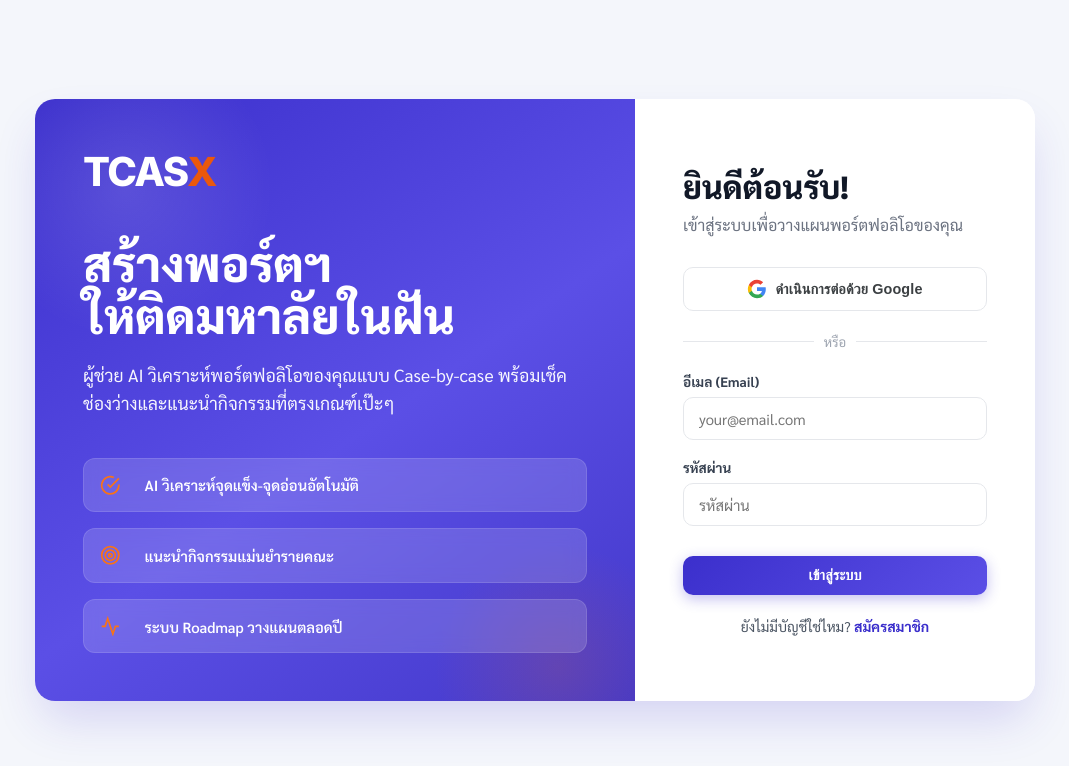
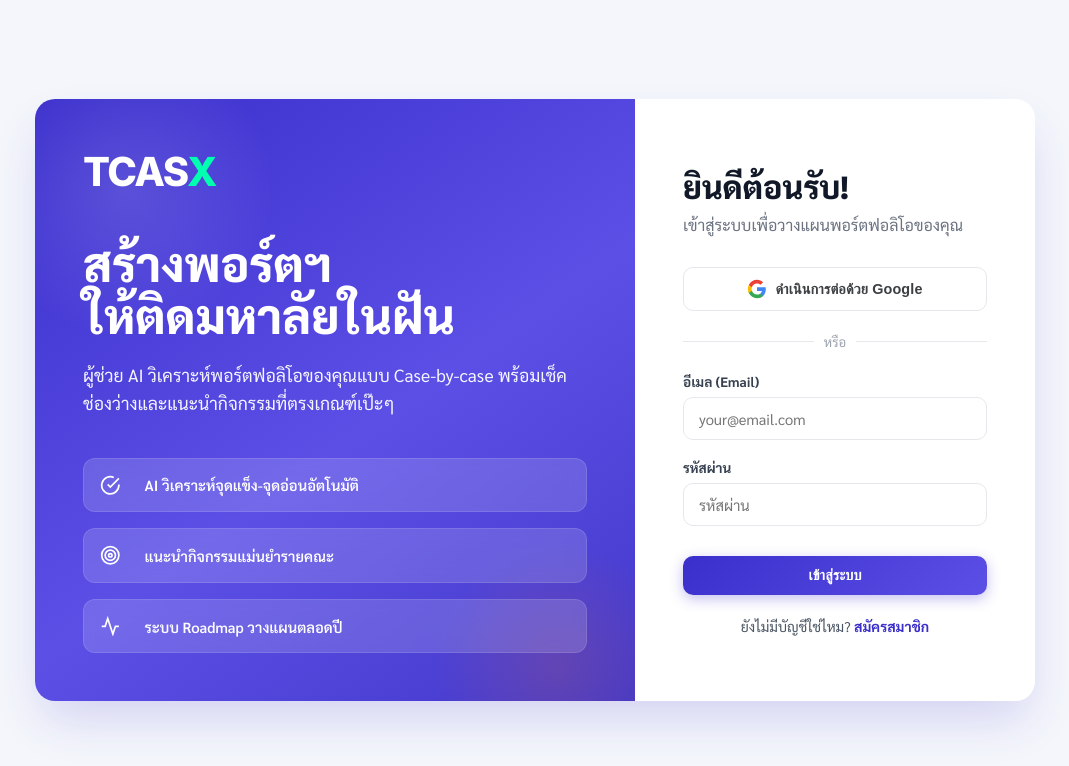
Before and after one commit to Sapfire151/TCASX, a website: page public/index.html in a window 1280 px wide. Shown: the whole page, without its empty margins (105-1174 px from the left). Drawn offline with Linux system fonts and the light colour scheme; no server answers.

Commit message:
Change accent colors in styles.css

```diff
--- a/public/styles.css
+++ b/public/styles.css
@@ -3,9 +3,9 @@
   --primary: #3B2FCC;
   --primary-light: #E0E7FF;
   --primary-dark: #1E1B4B;
-  --accent: #F97316;
+  --accent: #ffffff;
   --accent-light: #FED7AA;
-  --accent-dark: #EA580C;
+  --accent-dark: #00ffae;
   --green: #10B981;
   --red: #EF4444;
   --orange: #F59E0B;
```
